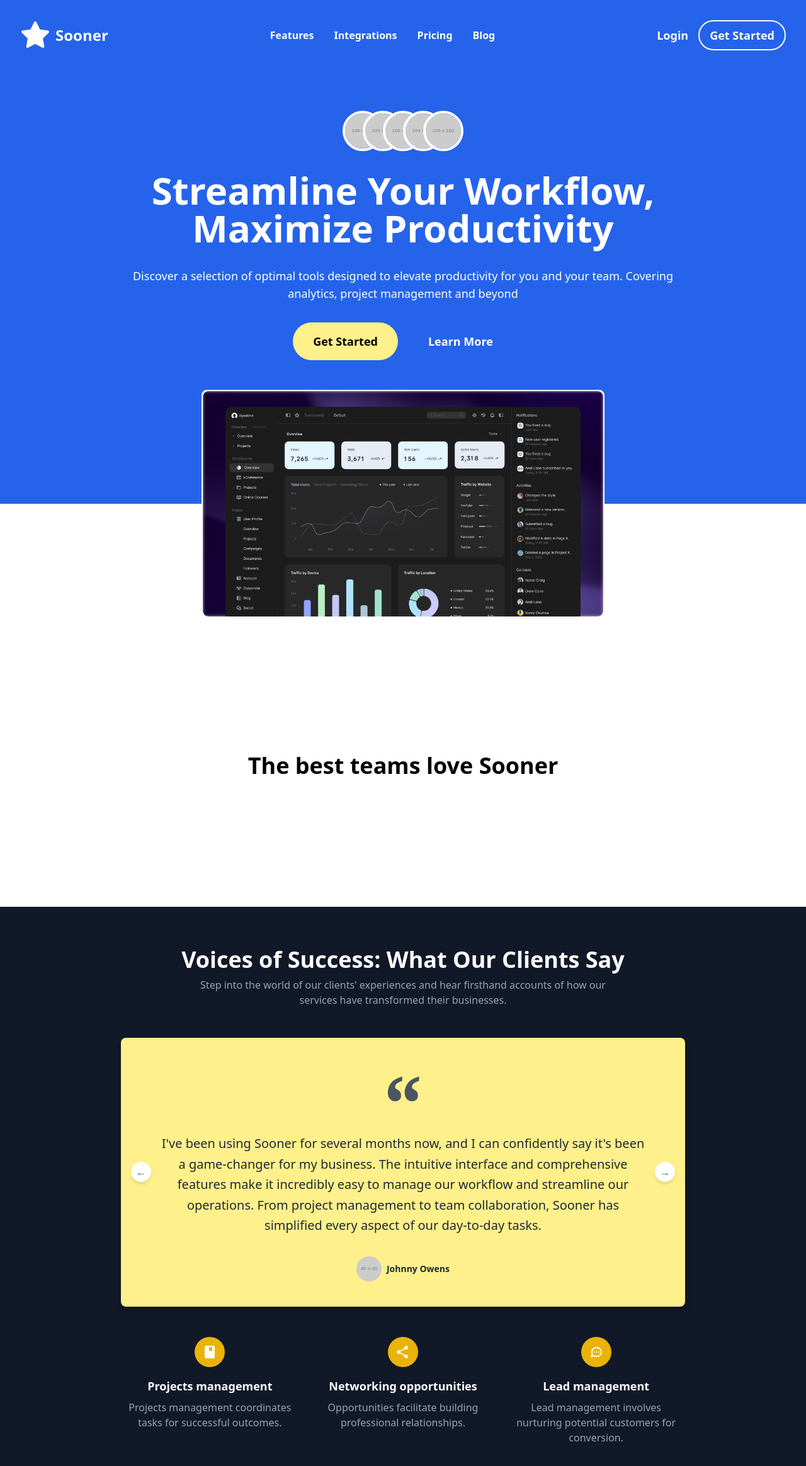
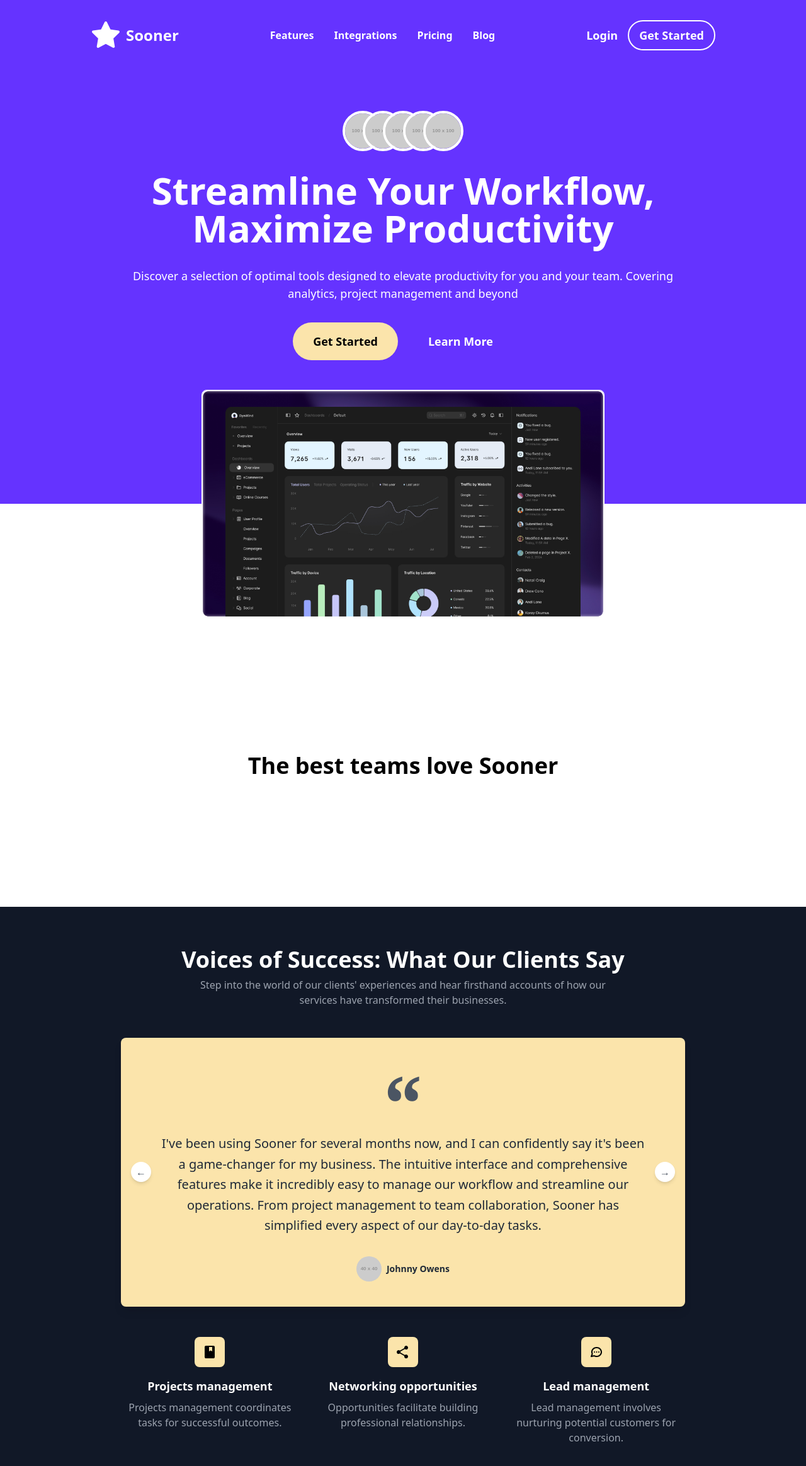
Before and after one commit to Eloick-Iforce/github-actions-test, a website: page index.html in a window 1280 px wide. Shown: the whole page at 63% size. Drawn offline with nearby package versions, Linux system fonts and the light colour scheme; files that its build step writes are made by us from their sources; placeholder pictures from the web are drawn by us.

Commit message:
fix color and navbar

```diff
--- a/index.html
+++ b/index.html
@@ -9,8 +9,8 @@
 </head>
 
 <body class="flex justify-center flex-col items-center gap-48">
-    <header class="min-h-screen w-full bg-blue-600 text-white">
-        <nav class="flex justify-between items-center p-4 text-lg font-bold m-4">
+    <header class="min-h-screen w-full bg-primary text-white">
+        <nav class="flex justify-between items-center p-4 text-lg font-bold m-4 mx-32">
             <div class="flex gap-2 items-center text-2xl">
                 <svg xmlns="http://www.w3.org/2000/svg" width="48" height="48" viewBox="0 0 24 24">
                     <path fill="currentColor"
@@ -53,7 +53,7 @@
             </p>
             <div class="flex justify-center items-center gap-4">
                 <a href="#"
-                    class="bg-yellow-200 hover:bg-yellow-400 text-black px-8 font-bold text-lg py-4 rounded-full">Get
+                    class="bg-secondary hover:bg-yellow-400 text-black px-8 font-bold text-lg py-4 rounded-full">Get
                     Started</a>
                 <a href="#" class="px-8 font-bold text-lg">Learn More</a>
             </div>
@@ -83,7 +83,7 @@
                     transformed their businesses.
                 </p>
             </div>
-            <div class="bg-yellow-200 text-gray-800 rounded-lg px-6 py-8 md:px-12 md:py-10 shadow-lg relative">
+            <div class="bg-secondary text-gray-800 rounded-lg px-6 py-8 md:px-12 md:py-10 shadow-lg relative">
                 <button
                     class="absolute left-4 top-1/2 transform -translate-y-1/2 bg-white text-gray-600 p-2 rounded-full shadow-md hover:bg-gray-200 focus:outline-none w-8 h-8 flex items-center justify-center">
                     &larr;
@@ -110,7 +110,7 @@
             <div class="mt-12 grid grid-cols-1 md:grid-cols-3 gap-6 text-center">
                 <div>
                     <div
-                        class="w-12 h-12 mx-auto flex items-center justify-center bg-yellow-500 text-white rounded-full mb-4">
+                        class="w-12 h-12 mx-auto flex items-center justify-center bg-secondary text-black rounded-lg mb-4">
                         <svg xmlns="http://www.w3.org/2000/svg" width="24" height="24" viewBox="0 0 24 24">
                             <path fill="currentColor"
                                 d="M6 22q-.825 0-1.412-.587T4 20V4q0-.825.588-1.412T6 2h12q.825 0 1.413.588T20 4v16q0 .825-.587 1.413T18 22zm5-11l2.5-1.5L16 11V4h-5z" />
@@ -123,7 +123,7 @@
                 </div>
                 <div>
                     <div
-                        class="w-12 h-12 mx-auto flex items-center justify-center bg-yellow-500 text-white rounded-full mb-4">
+                        class="w-12 h-12 mx-auto flex items-center justify-center bg-secondary text-black rounded-lg mb-4">
                         <svg xmlns="http://www.w3.org/2000/svg" width="24" height="24" viewBox="0 0 24 24">
                             <path fill="currentColor"
                                 d="M17 22q-1.25 0-2.125-.875T14 19q0-.15.075-.7L7.05 14.2q-.4.375-.925.588T5 15q-1.25 0-2.125-.875T2 12t.875-2.125T5 9q.6 0 1.125.213t.925.587l7.025-4.1q-.05-.175-.062-.337T14 5q0-1.25.875-2.125T17 2t2.125.875T20 5t-.875 2.125T17 8q-.6 0-1.125-.213T14.95 7.2l-7.025 4.1q.05.175.063.338T8 12t-.012.363t-.063.337l7.025 4.1q.4-.375.925-.587T17 16q1.25 0 2.125.875T20 19t-.875 2.125T17 22" />
@@ -136,7 +136,7 @@
                 </div>
                 <div>
                     <div
-                        class="w-12 h-12 mx-auto flex items-center justify-center bg-yellow-500 text-white rounded-full mb-4">
+                        class="w-12 h-12 mx-auto flex items-center justify-center bg-secondary text-black rounded-lg mb-4">
                         <svg xmlns="http://www.w3.org/2000/svg" width="24" height="24" viewBox="0 0 24 24">
                             <g fill="currentColor">
                                 <path
--- a/tailwind.config.js
+++ b/tailwind.config.js
@@ -2,7 +2,12 @@
 module.exports = {
   content: ["index.html"],
   theme: {
-    extend: {},
+    extend: {
+      colors: {
+        primary: "#6533FF",
+        secondary: "#FBE4AB",
+      },
+    },
   },
   plugins: [],
 };
```
